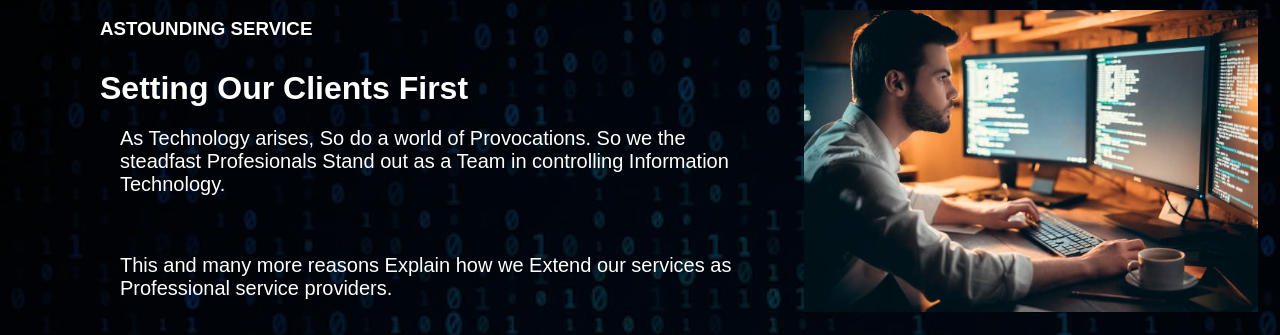
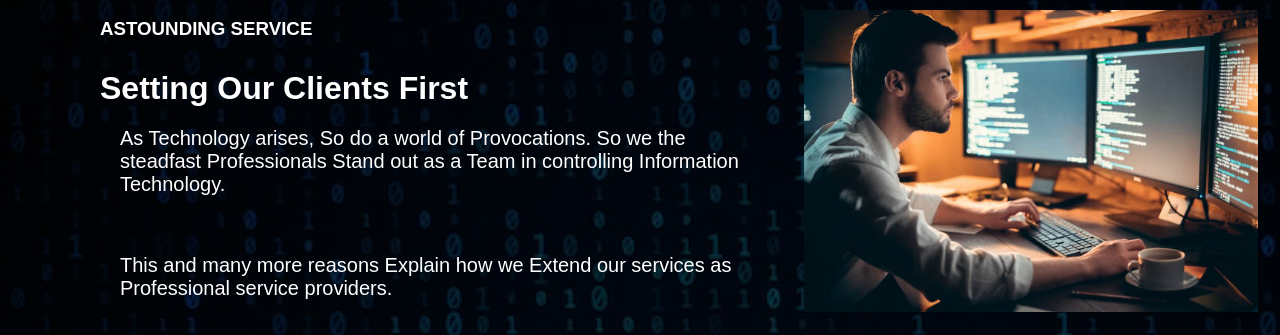
Before and after one commit to Lamarrsdrip/Ethical-Helpdesk, a plain HTML site: page index.html in a window 1280 px wide. Shown: the part 788-1123 px from the top of the page. Drawn offline with Linux system fonts and the light colour scheme.

Commit message:
Update index.html

```diff
--- a/index.html
+++ b/index.html
@@ -52,7 +52,7 @@
 
             <h1> Setting Our Clients First</h1>
 
-            <p> As Technology arises, So do a world of Provocations. So we the steadfast Profesionals Stand out as a Team in controlling Information Technology. </p> <br>
+            <p> As Technology arises, So do a world of Provocations. So we the steadfast Professionals Stand out as a Team in controlling Information Technology. </p> <br>
 
             <p> This and many more reasons Explain how we Extend our services as Professional service providers. </p>
 
```
